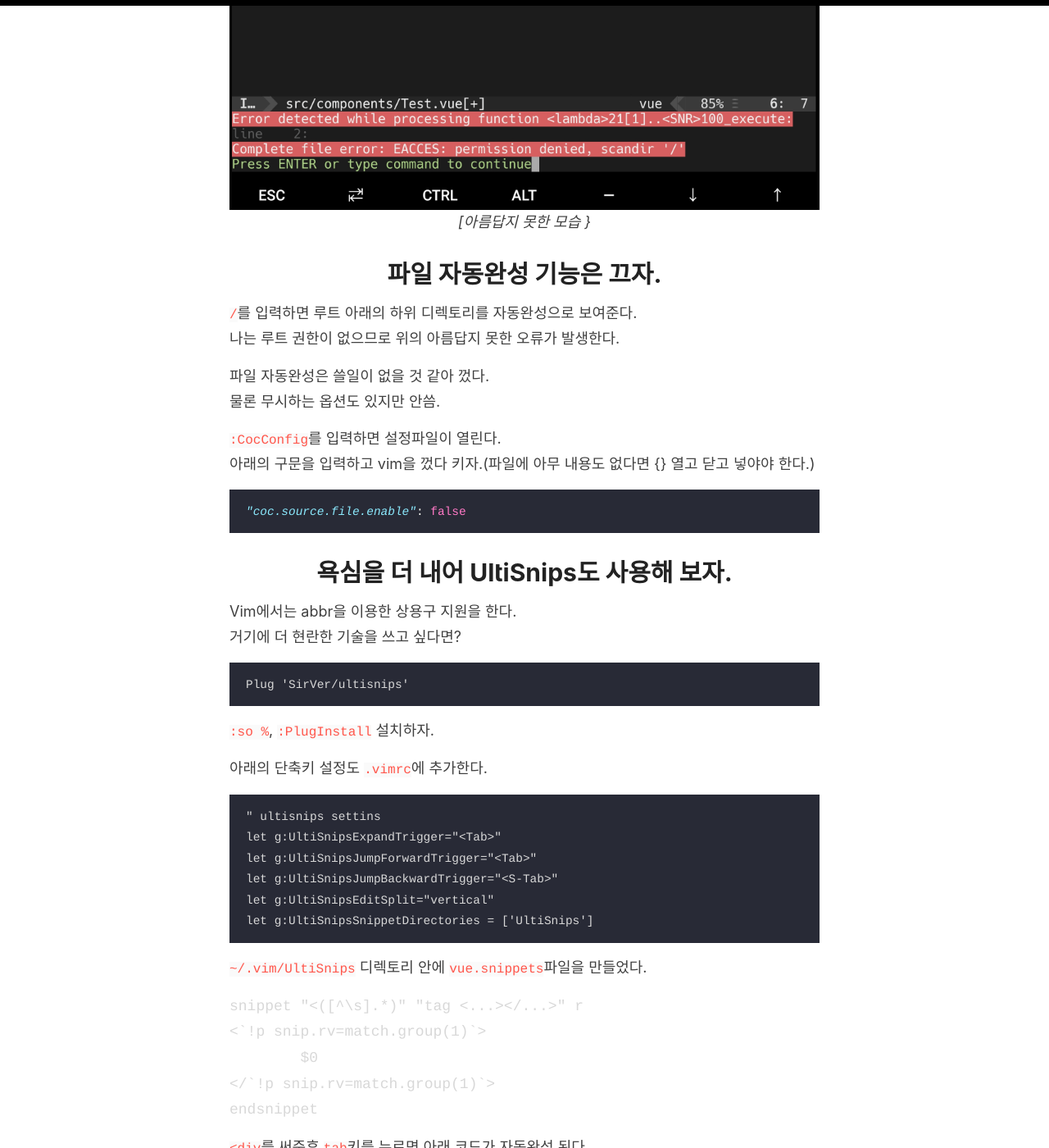
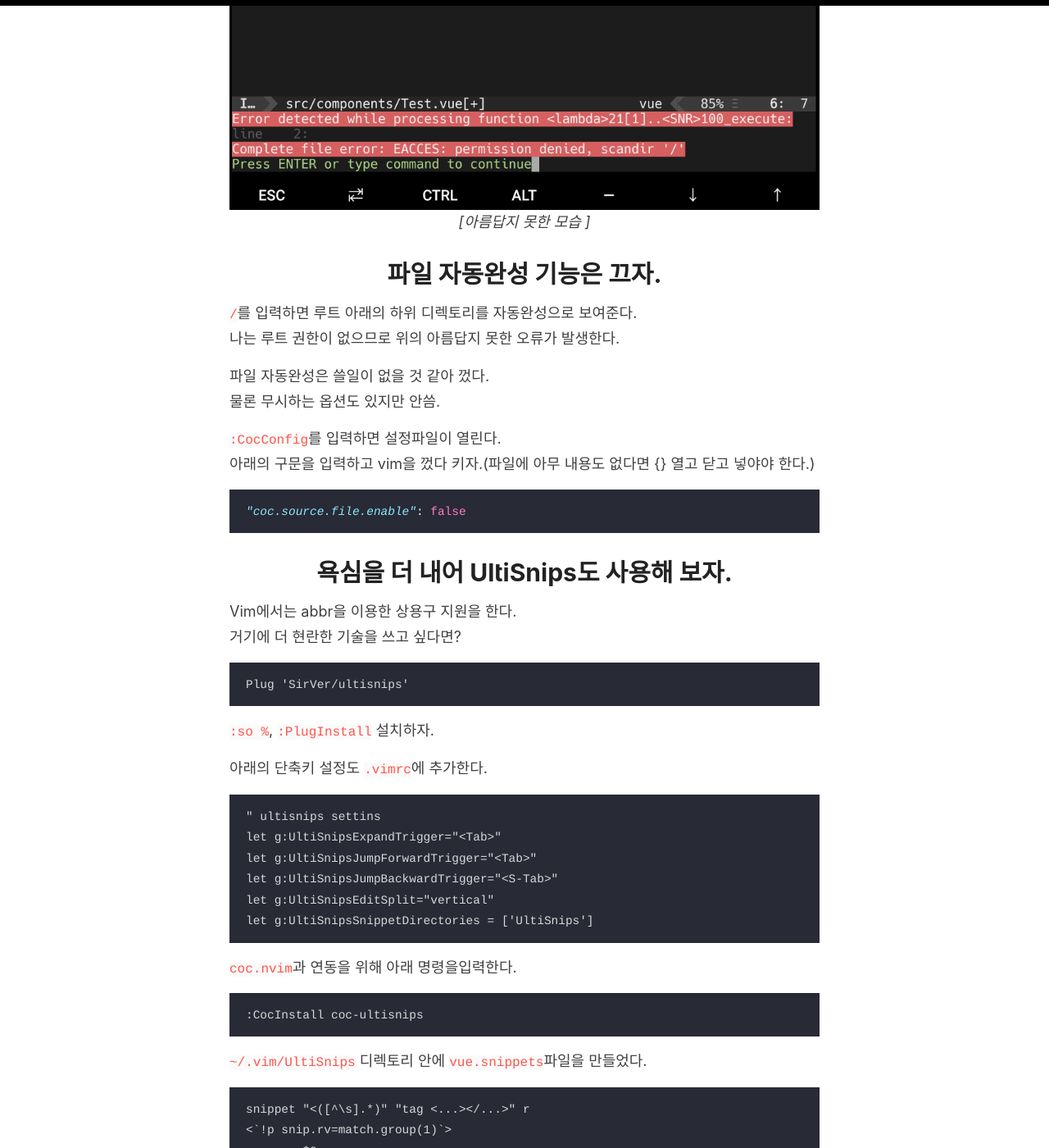
Before and after one commit to ch3224bin/ch3224bin.github.io, a Jekyll site: the page built from _posts/2019-8-28-develop-anywhere-use-termux-6.md, in a window 1280 px wide and 1400 px high, scrolled down 2829 px. Shown: the whole window at 82% size. Built offline with Jekyll 4.4.1, drawn with Linux system fonts in a browser that asks for light colours; comment, search, counter and statistics services are not loaded.

Commit message:
termux 사용기 5부 작성

````diff
--- a/_posts/2019-8-28-develop-anywhere-use-termux-6.md
+++ b/_posts/2019-8-28-develop-anywhere-use-termux-6.md
@@ -47,7 +47,7 @@ Plug 'neoclide/coc.nvim', {'branch': 'release'}
 ![alt 자동완성](/images/posts/2019-08-28/coc-2.jpg)*[여기까지 아름다운 모습들]*
 
 Html 태그를 닫으려 하자 오류가 발생한다.
-![alt 자동완성](/images/posts/2019-08-28/coc-3.jpg)*[아름답지 못한 모습 }*
+![alt 자동완성](/images/posts/2019-08-28/coc-3.jpg)*[아름답지 못한 모습 ]*
 
 # 파일 자동완성 기능은 끄자.
 `/`를 입력하면 루트 아래의 하위 디렉토리를 자동완성으로 보여준다.
@@ -81,8 +81,13 @@ let g:UltiSnipsEditSplit="vertical"
 let g:UltiSnipsSnippetDirectories = ['UltiSnips']
 ```
 
+`coc.nvim`과 연동을 위해 아래 명령을입력한다.
+```
+:CocInstall coc-ultisnips
+```
+
 `~/.vim/UltiSnips` 디렉토리 안에 `vue.snippets`파일을 만들었다.
-```snippets
+```
 snippet "<([^\s].*)" "tag <...></...>" r
 <`!p snip.rv=match.group(1)`>
 	$0
````
